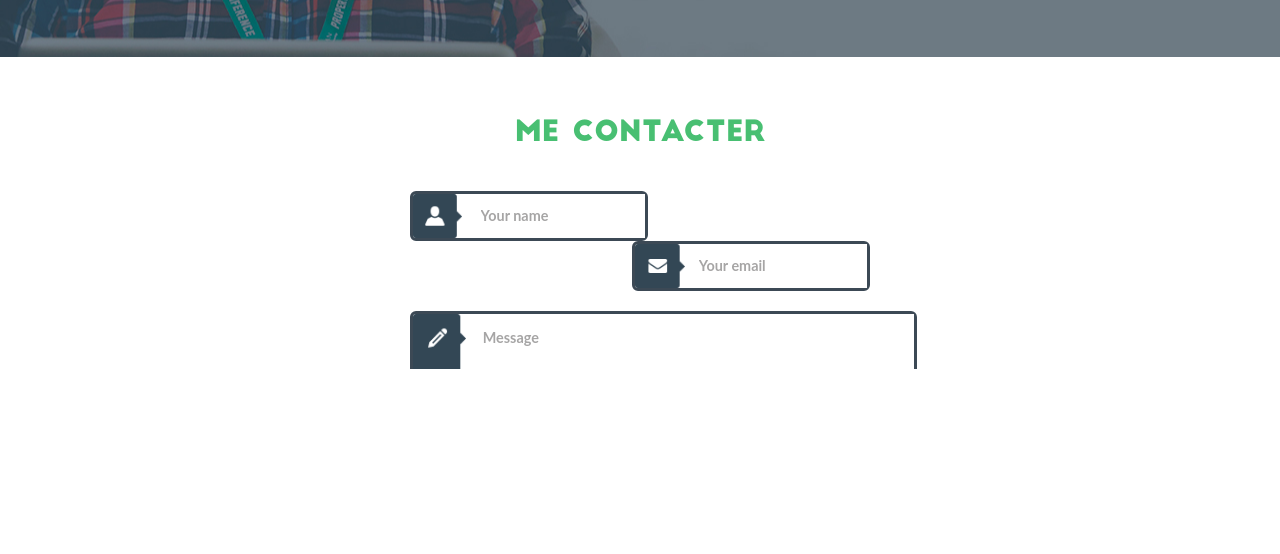
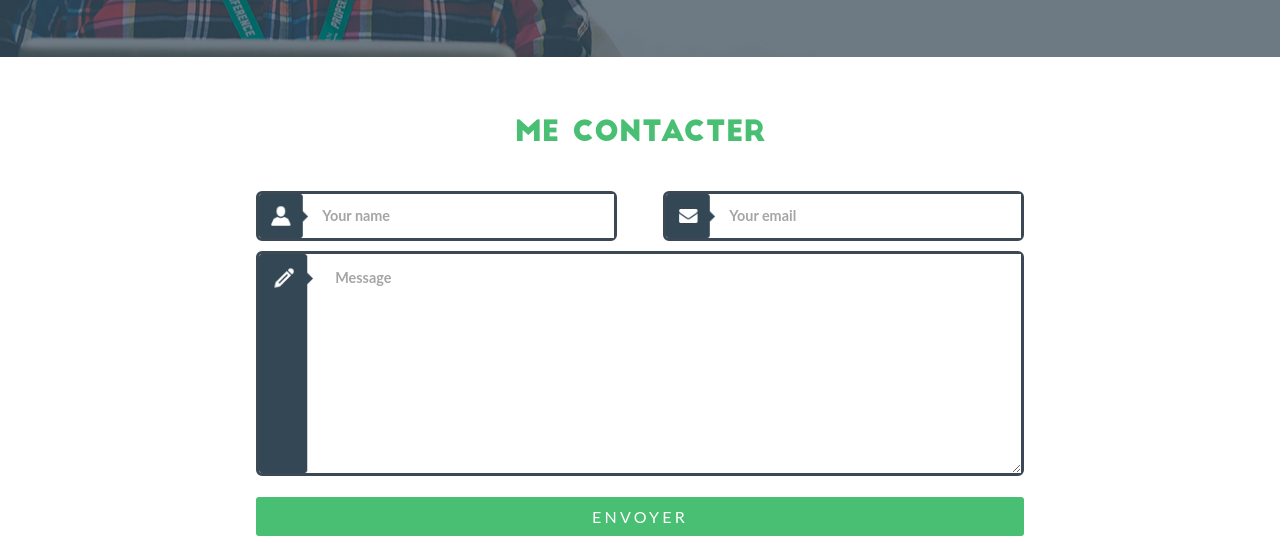
Before and after one commit to maximpam/foliac, a plain HTML site: page index.html in a window 1280 px wide. Shown: the part 1664-2218 px from the top of the page. Drawn offline with Linux system fonts and the light colour scheme.

Commit message:
Some descriptive commit message

```diff
--- a/css/style.css
+++ b/css/style.css
@@ -415,40 +415,43 @@ background: none;
 div.contacter{
 
 	padding: 40px 0;
+	width: 100%;
 }
 
 div.form{
 	padding: 0;
 	margin:0 auto;
-	width: 60%;
+	width: 100%;
 
 }
 
 form{
 	margin: 0 auto;
 	width: 100%;
+	vertical-align: middle;
 }
 
  div.text{
- 	border-radius: 6px;
- 	padding: 0;
+border-radius: 6px;
+padding: 0;
 display: inline-block;
 height: 50px;
-	width: 47%;
-	margin-right: 10px;
+width: 47%;
+margin-right: 8px;
 border-width: 3px;
 border-color: #3c4955;
 border-style: solid;
 float: left;
-min-width: 238px;
+min-width: 240px;
 min-height: 50px;
+margin-bottom: -50px;
 
  }
 
 input[type="text"]{
 	padding-left: 10px;
 	border:none;
-	width: 75%;
+	width: 85%;
 	height: 100%;
 	float: right;
 	z-index: 1;
@@ -465,7 +468,7 @@ border-width: 3px;
 border-color: #3c4955;
 border-style: solid;
 float: right;
-min-width: 238px;
+min-width: 240px;
 min-height: 50px;
 
 }
@@ -473,7 +476,7 @@ min-height: 50px;
 input[type="email"]{
 	padding-left: 10px;
 	border:none;
-	width: 77%;
+	width: 85%;
 	height: 100%;
 	float: right;
 	z-index: 1;
@@ -484,7 +487,7 @@ border-radius: 6px;
 border-width: 3px;
 border-color: #3c4955;
 border-style: solid;
- 	margin-top: 20px;
+ 	margin-top: 10px;
 	display: inline-block;
 	width: 100%;
 	height: 225px;
@@ -493,10 +496,10 @@ border-style: solid;
 
 textarea{
 	padding-top: 15px;
-	padding-left: 10px;
+	padding-left: 0px;
+	float: right;
 	border:none;
-	float: right;
-	width: 88%;
+	width: 90%;
 	height: 100%;
 	z-index: 1;
 
@@ -603,3 +606,9 @@ button:hover{
 
 transform: scale(1.1);
 }
+
+
+.nav:hover{
+
+color: rgb(72, 191, 114);
+}
```
